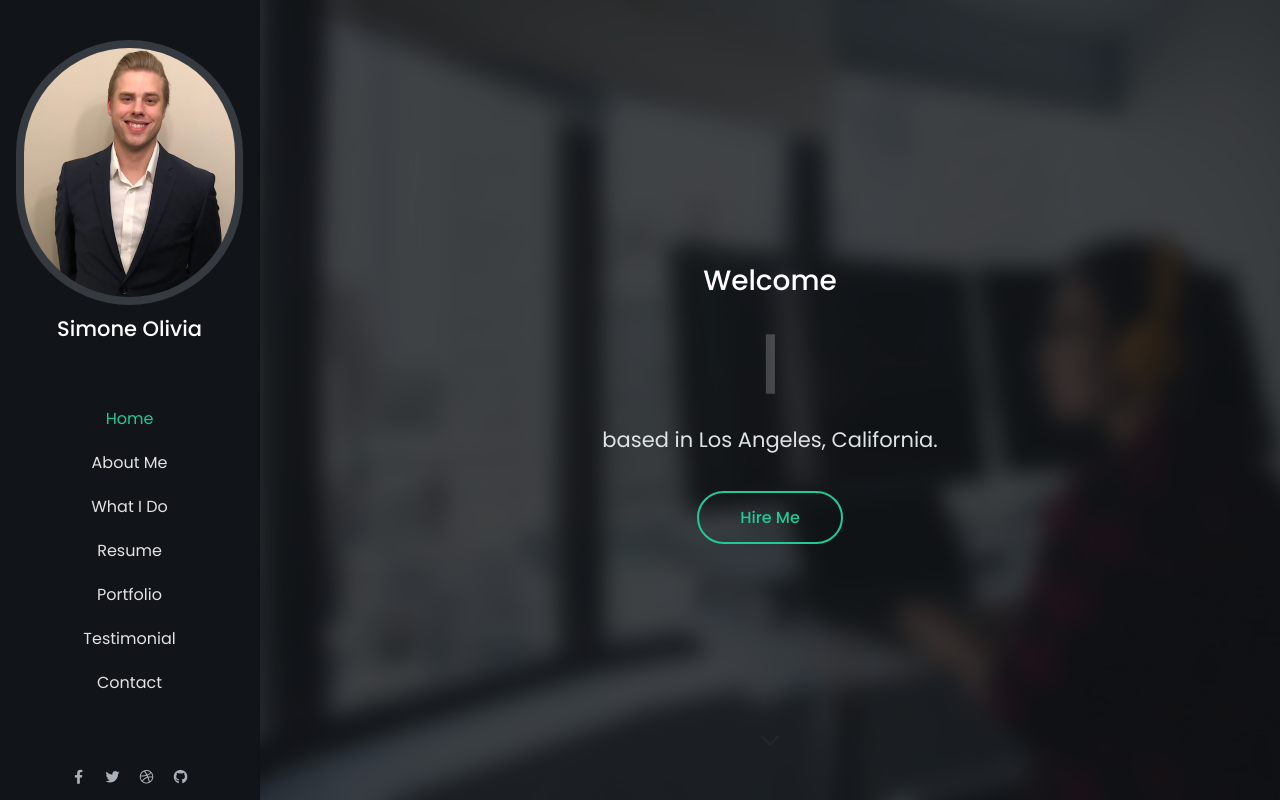
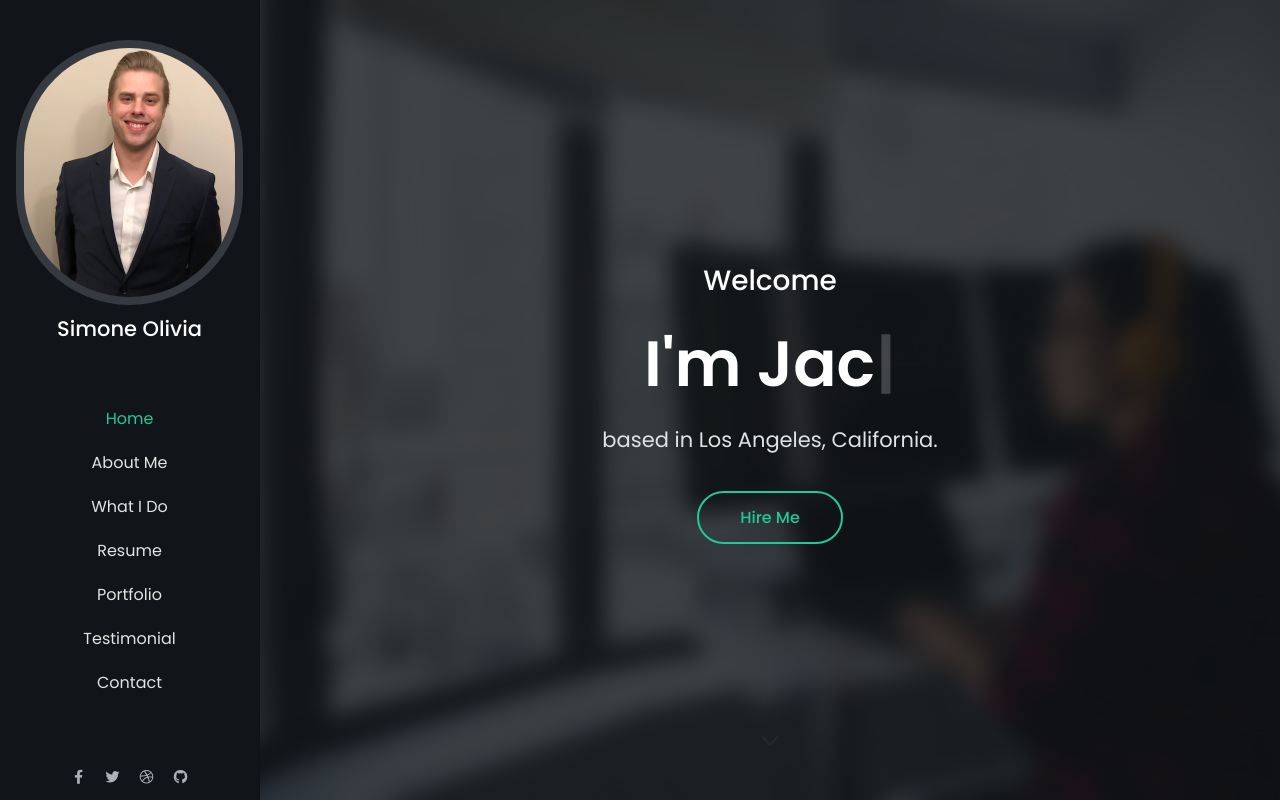
Before and after one commit to Nowaczewski/React-page, a React (Create React App) app: page / in a window 1280 px wide. Shown: the top 800 px of the page. Built offline with nearby package versions, Linux system fonts and the light colour scheme.

Commit message:
edit about section typewriter

```diff
--- a/src/components/Home.jsx
+++ b/src/components/Home.jsx
@@ -35,10 +35,10 @@ const Home = ({ classicHeader, darkTheme, handleNavClick }) => {
                   <Typewriter
                     options={{
                       strings: [
-                        "I'm Simone Olivia.",
-                        "I'm a Freelancer.",
-                        "I'm a Photographer.",
-                        "I'm a Designer.",
+                        "I'm Jack Nowaczewski.",
+                        "I'm a Freelaner.",
+                        "I'm a Guitarist.",
+                        "I'm a React Developer.",
                       ],
                       autoStart: true,
                       loop: true,
```
